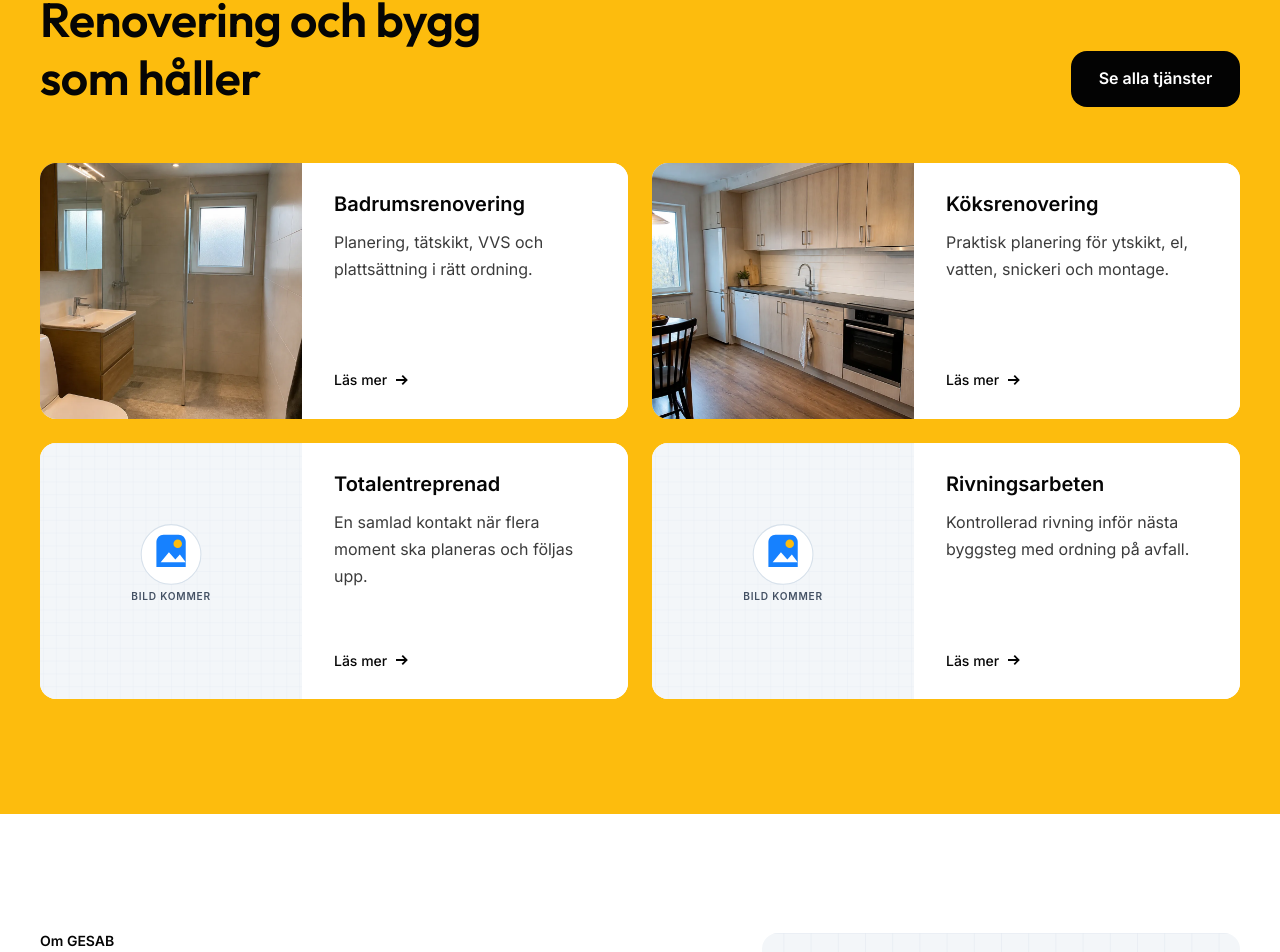
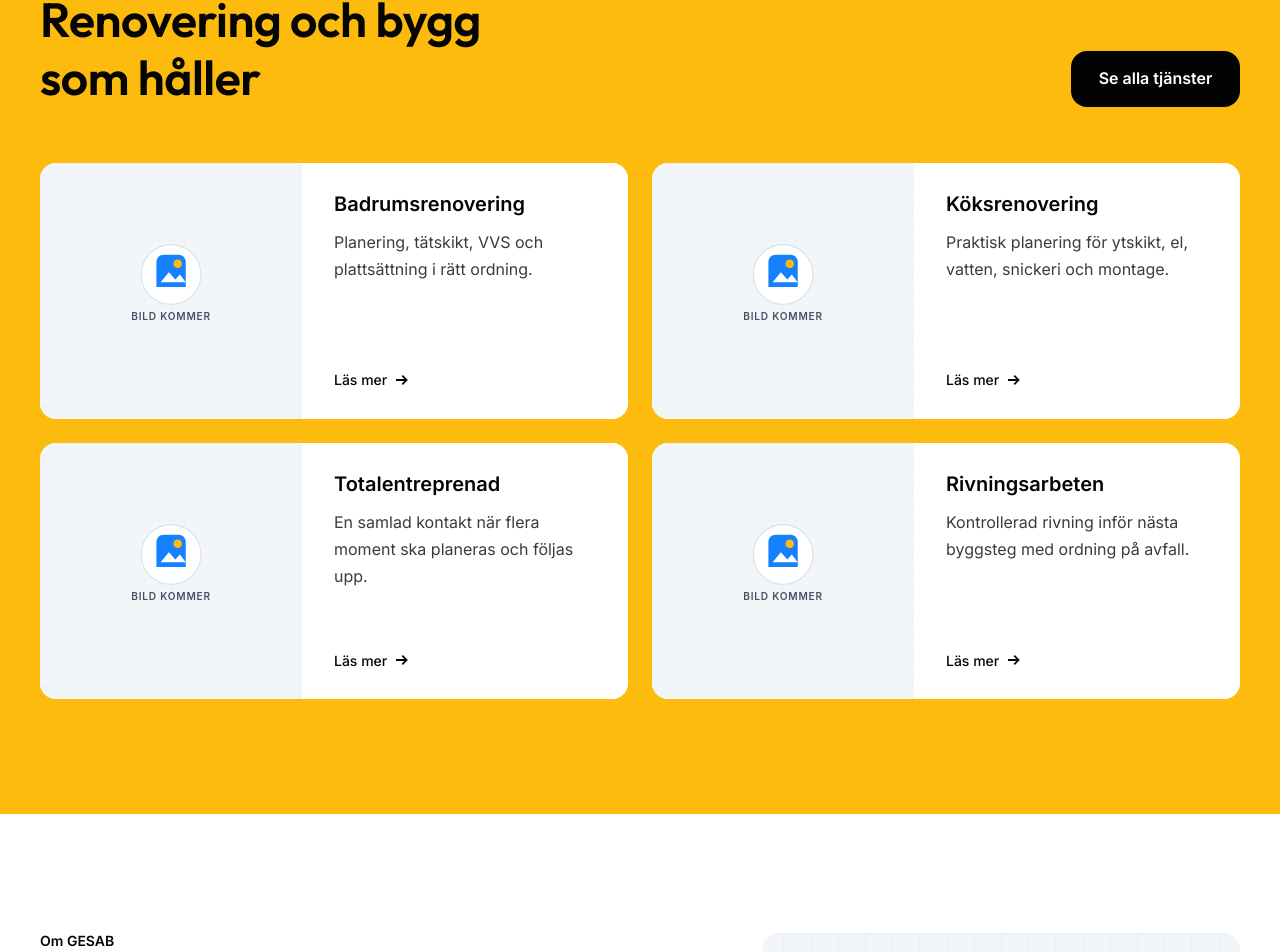
Before and after one commit to OrdinaryPaki/GESAB, a Next.js app: page / in a window 1280 px wide. Shown: the part 2246-3198 px from the top of the page. Built offline with nearby package versions, Linux system fonts and the light colour scheme.

Commit message:
fix: use placeholders for home services

```diff
--- a/app/components/home-image-data.js
+++ b/app/components/home-image-data.js
@@ -17,13 +17,13 @@ export const homeImages = {
   ],
   services: {
     badrumsrenovering: {
-      src: "/images/home/service-bathroom-result.webp",
-      alt: "Färdigrenoverat badrum med dusch och kommod",
+      src: placeholderImages.content,
+      alt: "",
       ...homeImageDimensions,
     },
     koksrenovering: {
-      src: "/images/home/service-kitchen-result.webp",
-      alt: "Färdigrenoverat kök med träfronter och matplats",
+      src: placeholderImages.content,
+      alt: "",
       ...homeImageDimensions,
     },
     totalentreprenad: {
```
Also changed, not shown: 1 other file (tests, documents, lock files or other folders).
